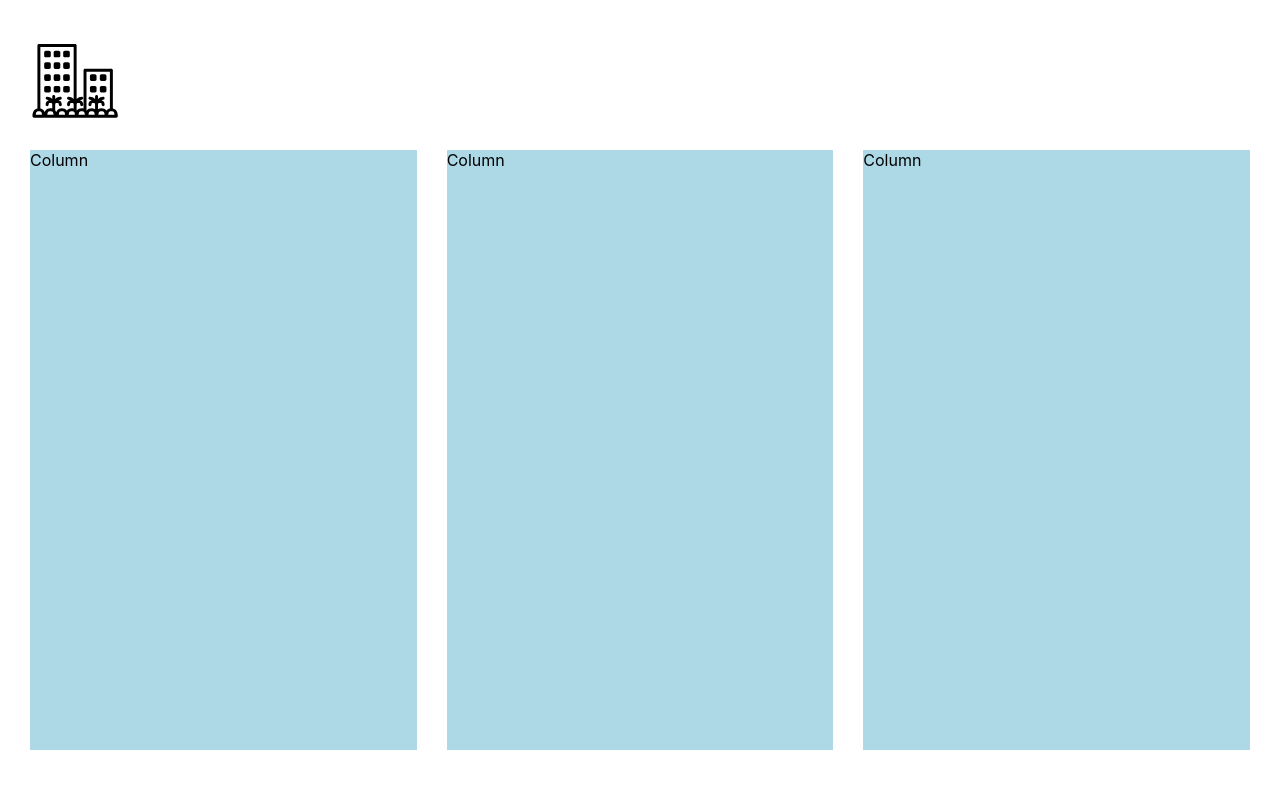
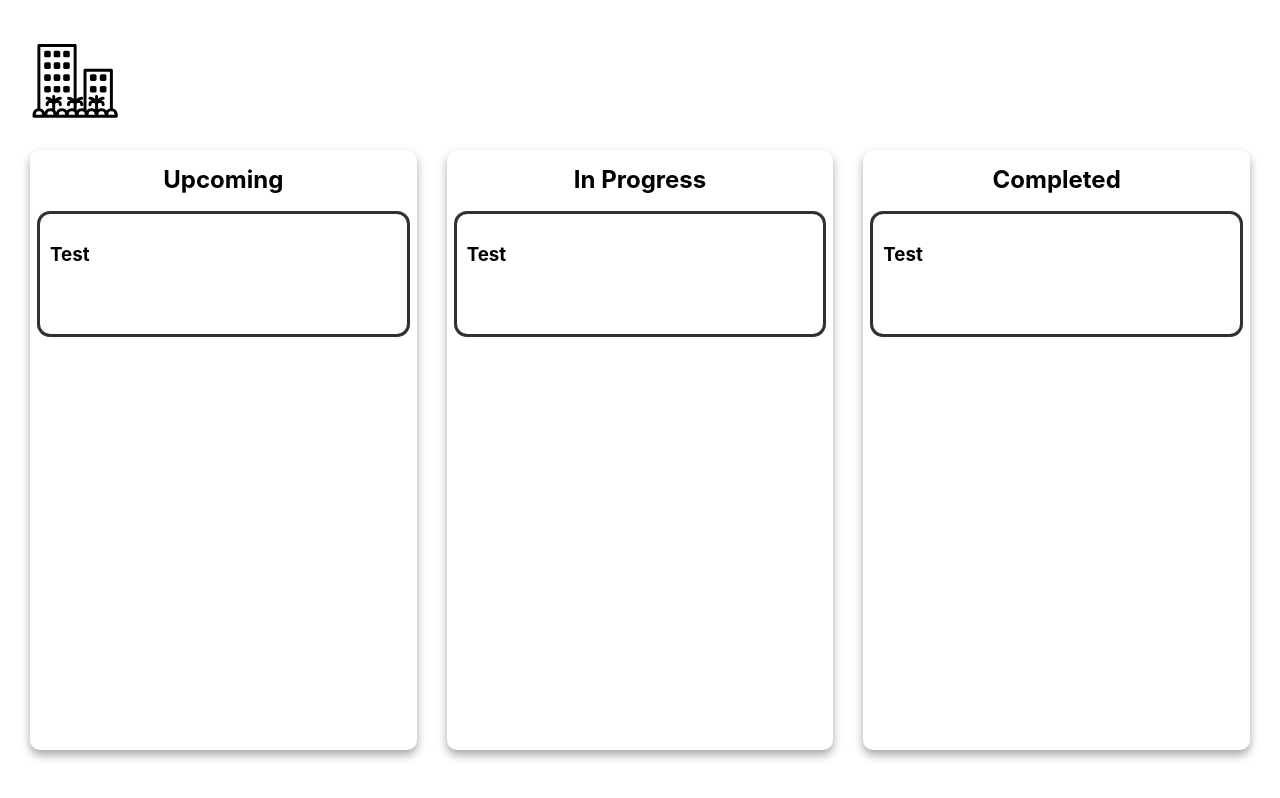
Before and after one commit to ryansereno/Palm, a React (Create React App) app: page / in a window 1280 px wide. Built offline with nearby package versions, Linux system fonts and the light colour scheme.

Commit message:
styled board components

```diff
--- /dev/null
+++ b/src/components/kanban/Card.js
@@ -0,0 +1,9 @@
+import classes from "./Card.module.css"
+const Card = props =>{
+  return(
+  <div className={classes.card}>
+    <h3>Test</h3>
+    </div>
+  )
+}
+export default Card
--- /dev/null
+++ b/src/components/kanban/Card.module.css
@@ -0,0 +1,11 @@
+.card{
+  display: flex;
+  width: 100%;
+  padding: 10px;
+  min-height: 100px;
+  border-radius: 10px;
+  box-shadow: rgba(0, 0, 0, 0.16) 0px 1px 4px, rgb(51, 51, 51) 0px 0px 0px 3px;
+}
+.card:hover{
+  background-color: lightgray;
+}
--- a/src/components/kanban/Column.js
+++ b/src/components/kanban/Column.js
@@ -1,8 +1,11 @@
+import Card from './Card'
 import classes from './Column.module.css'
 const Column = (props) =>{
   return (
   <div className={classes.column}>
-    Column
+    <h2>{props.title}</h2>
+    <Card />
+
     </div>
   )
 }
--- a/src/components/kanban/Column.module.css
+++ b/src/components/kanban/Column.module.css
@@ -1,5 +1,17 @@
 
 .column {
-  background-color: lightblue;
+  background-color: white;
   margin-bottom: 50px;
+  display: flex;
+  flex-direction: column;
+  justify-content: flex-start;
+  align-items: center;
+  box-shadow: rgba(0, 0, 0, 0.35) 0px 5px 10px;
+  padding-top: 15px;
+  padding-left: 20px;
+  padding-right: 20px;
+  border-radius: 10px;
 }
+.column h2{
+  margin-top: 0;
+}
--- a/src/components/kanban/Kanban.js
+++ b/src/components/kanban/Kanban.js
@@ -3,9 +3,9 @@ import classes from './Kanban.module.css'
 const Kanban = (props) => {
   return (
     <div className={classes.kanban}>
-      <Column />
-      <Column />
-      <Column />
+      <Column title="Upcoming" />
+      <Column title="In Progress" />
+      <Column title="Completed" />
     </div>
   );
 };
--- a/src/index.css
+++ b/src/index.css
@@ -5,6 +5,7 @@ body {
     sans-serif;
   -webkit-font-smoothing: antialiased;
   -moz-osx-font-smoothing: grayscale;
+  box-sizing: border-box;
 }
 
 code {
```
